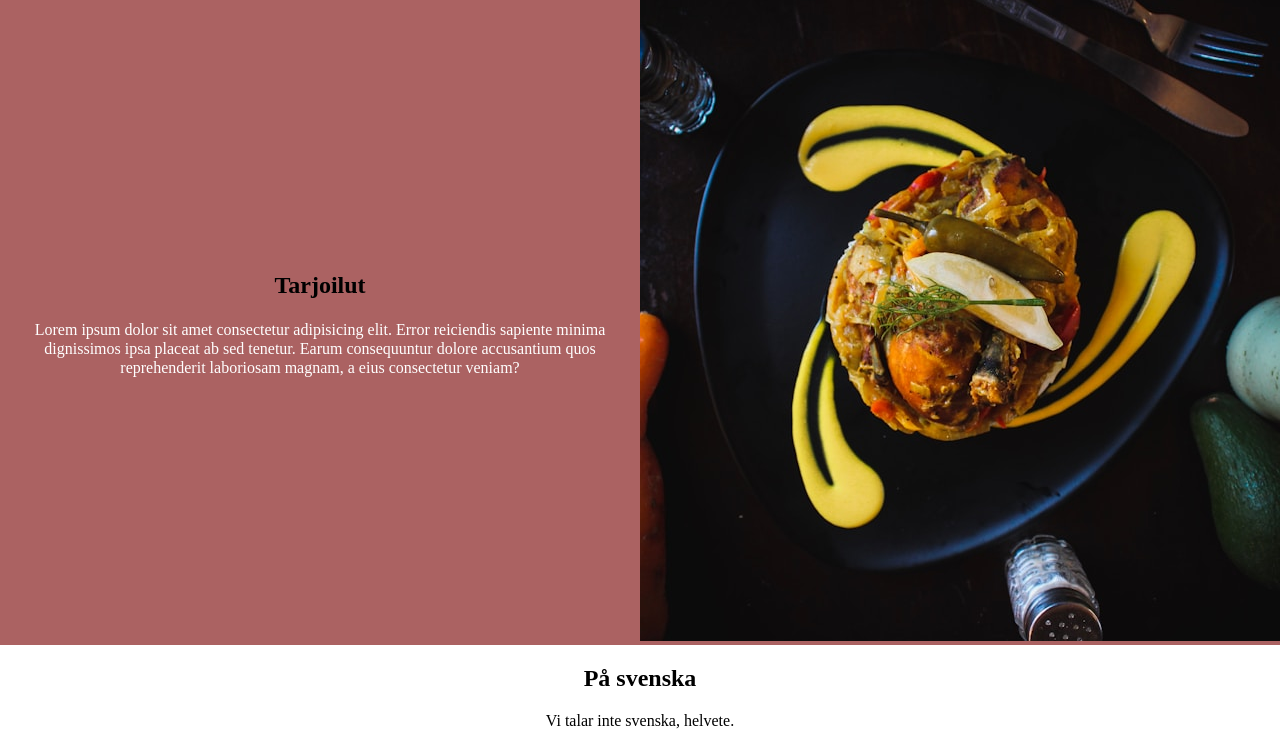
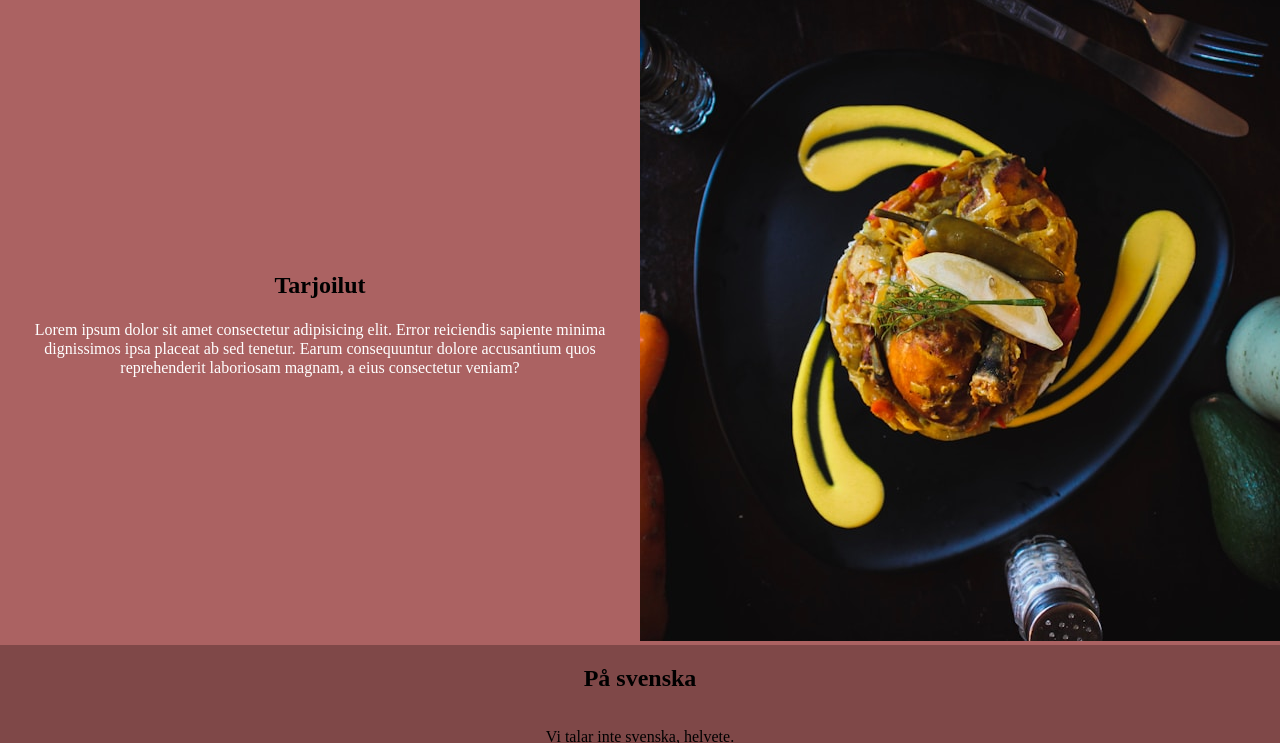
Before and after one commit to Jekkilittaja/website-project, a PHP site: page / in a window 1280 px wide. Shown: the part 635-1378 px from the top of the page. Run offline with PHP 8.4, Linux system fonts and the light colour scheme; some web fonts are replaced.

Commit message:
Update pauli.css
Svenska changes

```diff
--- a/pauli.css
+++ b/pauli.css
@@ -45,9 +45,22 @@ header {
 
 #svenska-paragraph {
     text-align: center;
+    margin: 0;
+    padding: 0;
 }
 
 #svenska-title {
     text-align: center;
-    margin-bottom: 10px;
+    margin: 0;
+    padding: 0;
 }
+
+#svenska {
+    background-color: #7F4848;
+    display: flex;
+    flex-direction: column;
+    align-items: center;
+    justify-content: center;
+    padding: 0;
+    margin: 0;
+}
```
